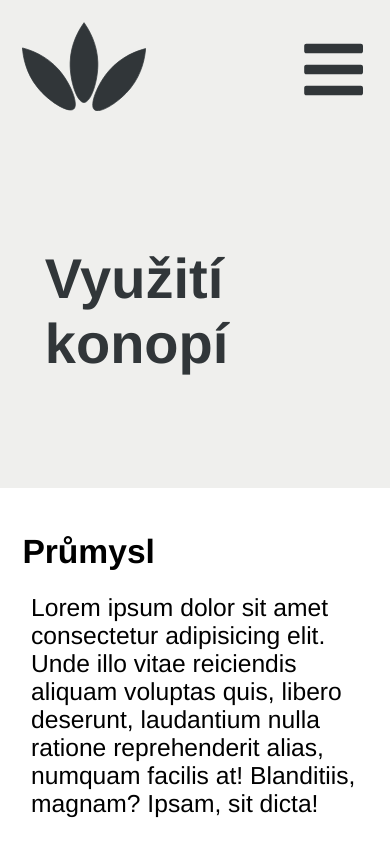
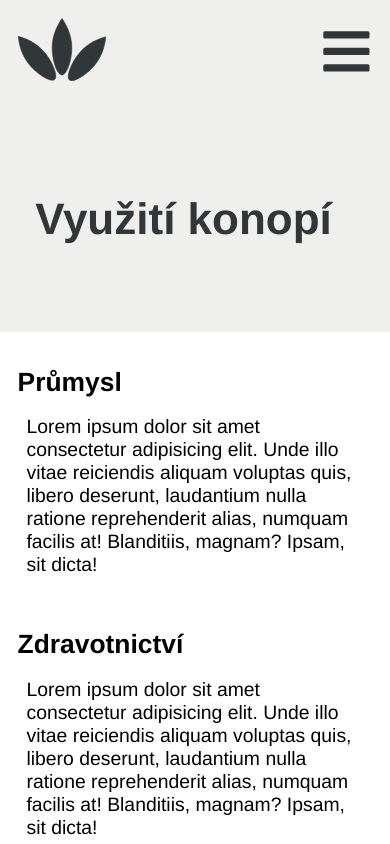
Before and after one commit to Filipxxd/Projekt-PVA, a React (Create React App) app: page /About in a window 390 px wide. Shown: the top 844 px of the page. Built offline with nearby package versions, Linux system fonts and the light colour scheme.

Commit message:
Update 1#
+ media queries- html rem
+ fix nav

```diff
--- a/public/index.html
+++ b/public/index.html
@@ -4,7 +4,7 @@
     <meta charset="utf-8" />
     <link rel="icon" href="%PUBLIC_URL%/favicon.ico" />
     <link rel="manifest" href="%PUBLIC_URL%/manifest.json" />
-    <meta name="viewport" content="width=device-width, initial-scale=1" />
+    <meta name="viewport" content="width=device-width, initial-scale=1, maximum-scale=1, user-scalable=no" />
     <meta name="theme-color" content="#000000" />
     <meta name="description" content="Projekt na téma léčivé konopí" />
     <title>Projekt</title>
--- a/src/base/helmed.js
+++ b/src/base/helmed.js
@@ -5,7 +5,6 @@ function helmed() {
   return (
     <div className="application">
       <Helmet>
-        <meta name="viewport" content="width=device-width, initial-scale=1" />
         <title>Projekt konopí</title>
         <link
           rel="apple-touch-icon-precomposed"
--- a/src/base/nav.css
+++ b/src/base/nav.css
@@ -37,12 +37,7 @@
   z-index: 3;
   margin: 1rem;
 }
-@media screen and (max-width: 460px){
-  .Logo{
-    width: 5.5rem;
-  }
-}
-@media screen and (max-width: 850px) {
+@media screen and (max-width: 1024px) {
   .NavToggleIcon {
     visibility: visible;
     color: var(--black);
@@ -63,7 +58,7 @@
     margin-left: -100%;
   }
   .underNav a{
-    padding: 1.4rem;
+    padding: 1.2rem;
   }
   /* otevreni "pod" navigatoru */
   .navToggle {
@@ -73,7 +68,7 @@
     visibility: visible;
   }
 }
-@media screen and (min-width: 850px) {
+@media screen and (min-width: 1024px) {
   .Icon {
     visibility: hidden;
   }
@@ -92,7 +87,6 @@
     transition: transform .5s ease-in-out, left .5s ease;
   }
   .underNav a.active::after,.underNav a:hover::after{
-    transform: rotate(0deg);
-    left: .2rem;
+
   }
 }
--- a/src/index.css
+++ b/src/index.css
@@ -10,7 +10,6 @@
 }
 html {
   scroll-behavior: smooth;
-  font-size: 1.2rem;
 }
 body {
   font-family: Helvetica, sans-serif;
@@ -38,33 +37,3 @@ li {
 .none {
   display: none;
 }
-@media screen and (min-height: 1200px){
-  html{
-    font-size: 1.5rem;
-  }
-}
-@media screen and (max-width: 768px){
-  html{
-    font-size: 1.4rem;
-  }
-}
-@media screen and (min-width: 1100px){
-  html{
-    font-size: 1.2rem;
-  }
-}
-@media screen and (min-width: 1500px){
-  html{
-    font-size: 1.2rem;
-  }
-}
-@media screen and (min-width: 1800px){
-  html{
-    font-size: 1.4rem;
-  }
-}
-@media screen and (min-width: 2300px){
-  html{
-    font-size: 2.5rem;
-  }
-}
--- a/src/index.js
+++ b/src/index.js
@@ -2,5 +2,6 @@ import React from "react";
 import ReactDOM from "react-dom";
 import App from "./App";
 import "./index.css";
+import "./media.css";
 
 ReactDOM.render(<App />, document.getElementById("root"));
--- /dev/null
+++ b/src/media copy.css
@@ -0,0 +1,87 @@
+/*
+  ##Device = Desktops
+    ##Screen = 1281px to higher resolution desktops
+*/
+@media (min-width: 2000px) {
+    html {
+      font-size: 1rem;
+    }
+  }
+
+
+/*
+  ##Device = Desktops
+    ##Screen = 1281px to higher resolution desktops
+*/
+@media (min-width: 2000px) {
+    html {
+      font-size: 2.5rem;
+    }
+  }
+
+
+/*
+  ##Device = Desktops
+    ##Screen = 1281px to higher resolution desktops
+*/
+@media (min-width: 1281px) and (max-width: 1500px) {
+  html {
+    font-size: 1.6rem;
+  }
+}
+
+
+
+/*
+    ##Device = Laptops, Desktops
+        ##Screen = B/w 1025px to 1280px
+  */
+@media (min-width: 1025px) and (max-width: 1280px) {
+  html {
+    font-size: 1rem;
+  }
+}
+
+
+/*
+    ##Device = Tablets, Ipads (portrait)
+        ##Screen = B/w 768px to 1024px
+  */
+@media (min-width: 768px) and (max-width: 1024px) {
+  html {
+    font-size: 2.5rem;
+  }
+}
+
+
+/*
+    ##Device = Tablets, Ipads (landscape)
+       ##Screen = B/w 768px to 1024px
+  */
+@media (min-width: 768px) and (max-width: 1024px) and (orientation: landscape) {
+  html {
+    font-size: 1rem;
+  }
+}
+
+
+/*
+    ##Device = Low Resolution Tablets, Mobiles (Landscape)
+      ##Screen = B/w 481px to 767px
+  */
+@media (min-width: 481px) and (max-width: 767px) {
+  html {
+    font-size: 1rem;
+  }
+}
+
+
+/*
+    ##Device = Most of the Smartphones Mobiles (Portrait)
+      ##Screen = B/w 320px to 479px
+  */
+@media (min-width: 320px) and (max-width: 480px) {
+  html {
+    font-size: 1rem;
+  }
+}
--- /dev/null
+++ b/src/media.css
@@ -0,0 +1,115 @@
+/* MOBILE */
+@media only screen {
+  html {
+    font-size: 11rem;
+  }
+}
+@media only screen and (max-width: 640px) {
+  html {
+    font-size: 1rem;
+  }
+}
+
+/* Portrait */
+@media screen and (orientation: portrait) {
+  html {
+    font-size: 1rem;
+  }
+}
+
+/* Landscape */
+@media screen and (orientation: landscape) {
+  html {
+    font-size: 1rem;
+  }
+}
+
+/* Non-Retina */
+@media screen and (-webkit-max-device-pixel-ratio: 1) {
+  html {
+    font-size: 1rem;
+  }
+}
+
+/* Retina */
+@media only screen and (-webkit-min-device-pixel-ratio: 1.5),
+  only screen and (-o-min-device-pixel-ratio: 3/2),
+  only screen and (min--moz-device-pixel-ratio: 1.5),
+  only screen and (min-device-pixel-ratio: 1.5) {
+  html {
+    font-size: 1rem;
+  }
+}
+
+/* iPhone Portrait */
+@media screen and (max-device-width: 480px) and (orientation: portrait) {
+  html {
+    font-size: 1.1rem;
+  }
+}
+
+/* iPhone Landscape */
+@media screen and (max-device-width: 480px) and (orientation: landscape) {
+  html {
+    font-size: 1.1rem;
+  }
+}
+
+/* iPad Portrait */
+@media screen and (min-device-width: 481px) and (orientation: portrait) {
+  html {
+    font-size: 1.1rem;
+  }
+}
+
+/* iPad Landscape */
+@media screen and (min-device-width: 481px) and (orientation: landscape) {
+  html {
+    font-size: 1rem;
+  }
+}
+
+
+/* TABLET */
+@media only screen and (min-width: 641px) and (max-width: 1024px) {
+  html {
+    font-size: 1.1rem;
+  }
+}
+
+/* DESKTOP  */
+@media only screen and (min-width: 1024px) {
+  html {
+    font-size: 1rem;
+  }
+}
+
+@media only screen and (min-width: 1024px) and (max-width: 1440px) {
+  html {
+    font-size: 1.1rem;
+  }
+}
+
+@media only screen and (min-width: 1440px) and (max-width: 1920px) {
+  html {
+    font-size: 1.15rem;
+  }
+}
+
+@media only screen and (min-width: 1921px) and (max-width: 2500px) {
+  html {
+    font-size: 1.4rem;
+  }
+}
+
+@media only screen and (min-width: 2501px) {
+    html {
+      font-size: 1.7rem;
+    }
+  }
+
+
+/*------------------------------------------
+                    Foundation Media Queries
+                    http://foundation.zurb.com/docs/media-queries.html
+                    --------------------------------------------*/
```
